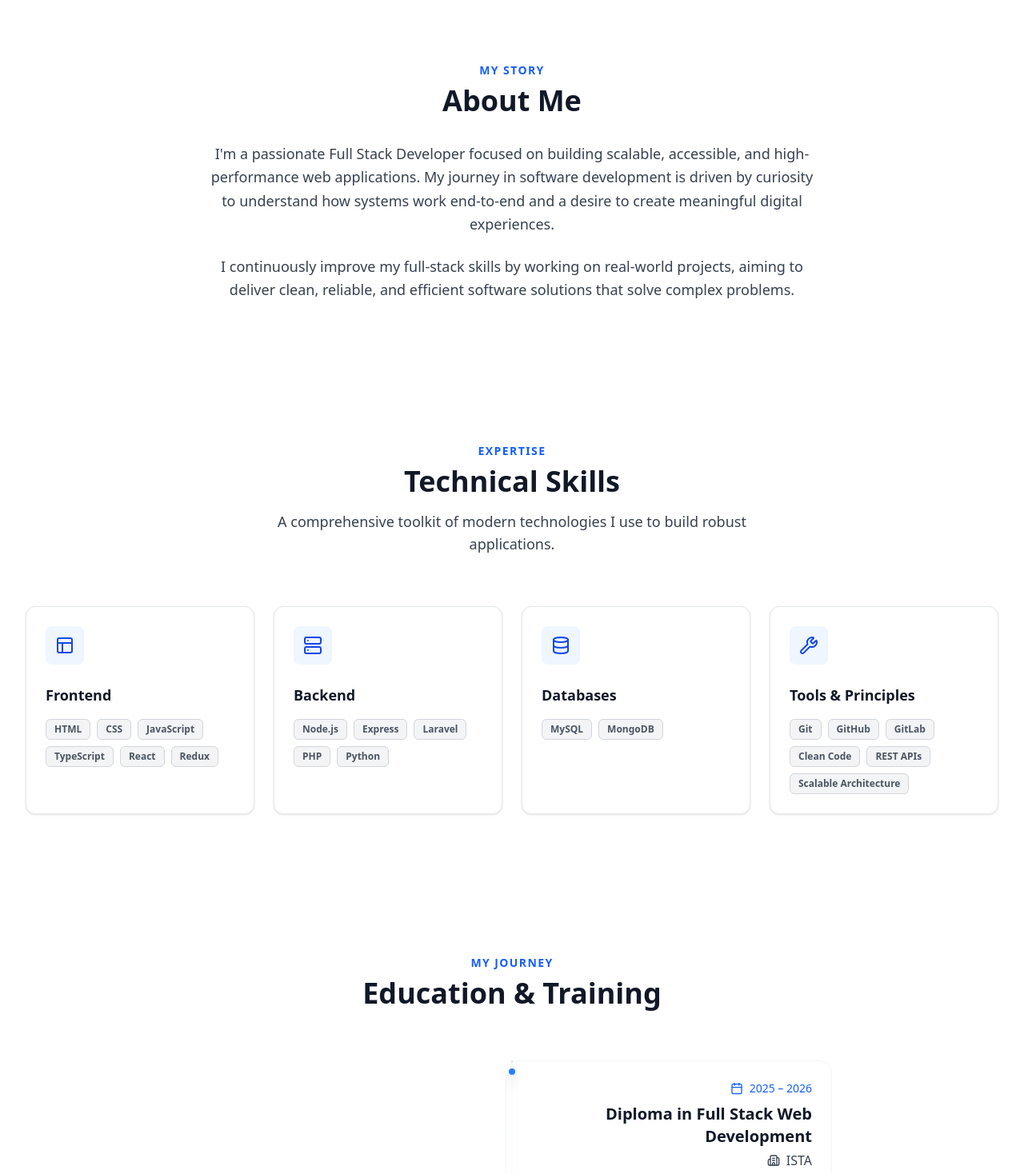
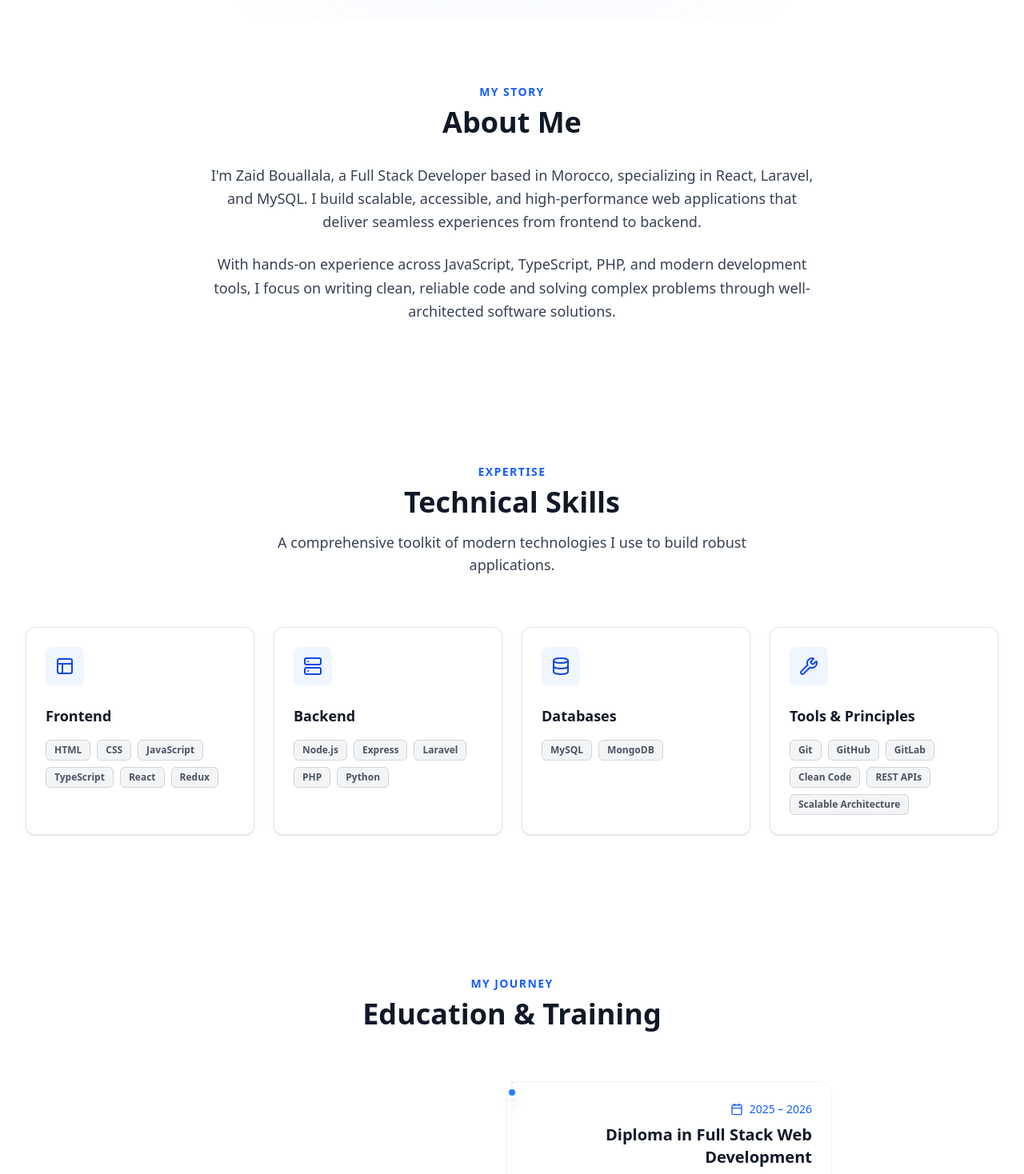
Before and after one commit to zaidBouallala-alb/portfolio, a React (Vite) app: page / in a window 1280 px wide. Shown: the part 802-2270 px from the top of the page at 80% size. Built offline with nearby package versions, Linux system fonts and the light colour scheme.

Commit message:
feat(seo): fix heading hierarchy (single h1, h2 sections) and add keyword-rich About content

```diff
--- a/src/components/About.tsx
+++ b/src/components/About.tsx
@@ -11,22 +11,23 @@ const About = () => {
                     transition={{ duration: 0.5 }}
                     className="max-w-3xl mx-auto text-center"
                 >
-                    <h2 className="text-sm font-bold text-blue-600 dark:text-blue-400 uppercase tracking-widest mb-2">
+                    <span className="text-sm font-bold text-blue-600 dark:text-blue-400 uppercase tracking-widest mb-2 block">
                         My Story
+                    </span>
+                    <h2 className="text-3xl md:text-4xl font-extrabold text-[var(--text-primary)] mb-6 md:mb-8">
+                        About Me
                     </h2>
-                    <h3 className="text-3xl md:text-4xl font-extrabold text-[var(--text-primary)] mb-6 md:mb-8">
-                        About Me
-                    </h3>
 
                     <div className="space-y-4 md:space-y-6 text-base md:text-lg text-[var(--text-secondary)] leading-relaxed font-medium">
                         <p>
-                            I'm a passionate Full Stack Developer focused on building scalable, accessible, and high-performance web applications.
-                            My journey in software development is driven by curiosity to understand how systems work end-to-end and a desire to create
-                            meaningful digital experiences.
+                            I'm Zaid Bouallala, a Full Stack Developer based in Morocco, specializing in React,
+                            Laravel, and MySQL. I build scalable, accessible, and high-performance web applications
+                            that deliver seamless experiences from frontend to backend.
                         </p>
                         <p>
-                            I continuously improve my full-stack skills by working on real-world projects, aiming to deliver clean, reliable, and efficient
-                            software solutions that solve complex problems.
+                            With hands-on experience across JavaScript, TypeScript, PHP, and modern development
+                            tools, I focus on writing clean, reliable code and solving complex problems through
+                            well-architected software solutions.
                         </p>
 
                     </div>
--- a/src/components/Contact.tsx
+++ b/src/components/Contact.tsx
@@ -14,12 +14,12 @@ const Contact = () => {
                     transition={{ duration: 0.5 }}
                     className="text-center mb-12 md:mb-16 space-y-2"
                 >
-                    <h2 className="text-sm font-bold text-blue-600 dark:text-blue-400 uppercase tracking-widest">
+                    <span className="text-sm font-bold text-blue-600 dark:text-blue-400 uppercase tracking-widest block">
                         Get in Touch
+                    </span>
+                    <h2 className="text-3xl md:text-4xl font-extrabold text-[var(--text-primary)]">
+                        Contact Me
                     </h2>
-                    <h3 className="text-3xl md:text-4xl font-extrabold text-[var(--text-primary)]">
-                        Contact Me
-                    </h3>
                     <p className="text-lg text-[var(--text-secondary)] max-w-2xl mx-auto font-medium pt-2">
                         I'm currently open to new opportunities. Whether you have a question or just want to say hi, feel free to reach out!
                     </p>
--- a/src/components/Education.tsx
+++ b/src/components/Education.tsx
@@ -14,12 +14,12 @@ const Education = () => {
                     transition={{ duration: 0.5 }}
                     className="text-center mb-16"
                 >
-                    <h2 className="text-sm font-bold text-blue-600 dark:text-blue-400 uppercase tracking-widest mb-2">
+                    <span className="text-sm font-bold text-blue-600 dark:text-blue-400 uppercase tracking-widest mb-2 block">
                         My Journey
+                    </span>
+                    <h2 className="text-3xl md:text-4xl font-extrabold text-[var(--text-primary)]">
+                        Education & Training
                     </h2>
-                    <h3 className="text-3xl md:text-4xl font-extrabold text-[var(--text-primary)]">
-                        Education & Training
-                    </h3>
                 </motion.div>
 
                 <div className="relative max-w-4xl mx-auto">
@@ -52,9 +52,9 @@ const Education = () => {
                                             <span>{item.year}</span>
                                         </div>
 
-                                        <h4 className="text-xl font-bold text-[var(--text-primary)] mb-1 group-hover:text-blue-600 dark:group-hover:text-blue-400 transition-colors">
+                                        <h3 className="text-xl font-bold text-[var(--text-primary)] mb-1 group-hover:text-blue-600 dark:group-hover:text-blue-400 transition-colors">
                                             {item.title}
-                                        </h4>
+                                        </h3>
 
                                         <div className={`flex items-center gap-2 mb-4 text-[var(--text-secondary)] font-medium ${index % 2 === 0 ? 'md:justify-end' : 'md:justify-start'
                                             }`}>
--- a/src/components/Hero.tsx
+++ b/src/components/Hero.tsx
@@ -45,9 +45,12 @@ const Hero = () => {
                                 <span className="text-transparent bg-clip-text bg-gradient-to-r from-blue-600 to-purple-600 dark:from-blue-400 dark:to-purple-400">
                                     Zaid Bouallala
                                 </span>
+                                <span className="block text-xl sm:text-2xl md:text-3xl lg:text-4xl mt-2 font-bold text-[var(--text-secondary)]">
+                                    Full Stack Developer
+                                </span>
                             </h1>
                             <p className="text-lg sm:text-xl md:text-2xl text-[var(--text-tertiary)] max-w-2xl mx-auto lg:mx-0 font-medium leading-relaxed">
-                                Full Stack Developer crafting exceptional digital experiences with modern technologies.
+                                Crafting high-performance web applications with React and Laravel, delivering seamless user experiences from frontend to backend.
                             </p>
                         </motion.div>
 
--- a/src/components/Projects.tsx
+++ b/src/components/Projects.tsx
@@ -25,12 +25,12 @@ const Projects = () => {
                         transition={{ duration: 0.5 }}
                         className="text-center md:text-left w-full md:w-auto"
                     >
-                        <h2 className="text-sm font-bold text-blue-600 dark:text-blue-400 uppercase tracking-widest mb-2">
+                        <span className="text-sm font-bold text-blue-600 dark:text-blue-400 uppercase tracking-widest mb-2 block">
                             Portfolio
+                        </span>
+                        <h2 className="text-3xl md:text-4xl font-extrabold text-[var(--text-primary)] tracking-tight">
+                            Selected Works
                         </h2>
-                        <h3 className="text-3xl md:text-4xl font-extrabold text-[var(--text-primary)] tracking-tight">
-                            Selected Works
-                        </h3>
                     </motion.div>
 
                     {/* Filter Buttons - horizontal scroll with snap */}
--- a/src/components/Skills.tsx
+++ b/src/components/Skills.tsx
@@ -42,12 +42,12 @@ const Skills = () => {
                     transition={{ duration: 0.5 }}
                     className="text-center mb-12 md:mb-16"
                 >
-                    <h2 className="text-sm font-bold text-blue-600 dark:text-blue-400 uppercase tracking-widest mb-2">
+                    <span className="text-sm font-bold text-blue-600 dark:text-blue-400 uppercase tracking-widest mb-2 block">
                         Expertise
+                    </span>
+                    <h2 className="text-3xl md:text-4xl font-extrabold text-[var(--text-primary)] mb-4">
+                        Technical Skills
                     </h2>
-                    <h3 className="text-3xl md:text-4xl font-extrabold text-[var(--text-primary)] mb-4">
-                        Technical Skills
-                    </h3>
                     <p className="text-base md:text-lg text-[var(--text-secondary)] max-w-2xl mx-auto font-medium">
                         A comprehensive toolkit of modern technologies I use to build robust applications.
                     </p>
@@ -72,9 +72,9 @@ const Skills = () => {
                                 <div className="w-12 h-12 bg-blue-50 dark:bg-blue-900/20 rounded-lg flex items-center justify-center mb-6 group-hover:scale-110 transition-transform duration-300 text-blue-700 dark:text-blue-400">
                                     <Icon className="w-6 h-6" />
                                 </div>
-                                <h4 className="text-lg font-bold text-[var(--text-primary)] mb-4">
+                                <h3 className="text-lg font-bold text-[var(--text-primary)] mb-4">
                                     {category.title}
-                                </h4>
+                                </h3>
                                 <div className="flex flex-wrap gap-2">
                                     {category.skills.map((skill) => (
                                         <span
```
